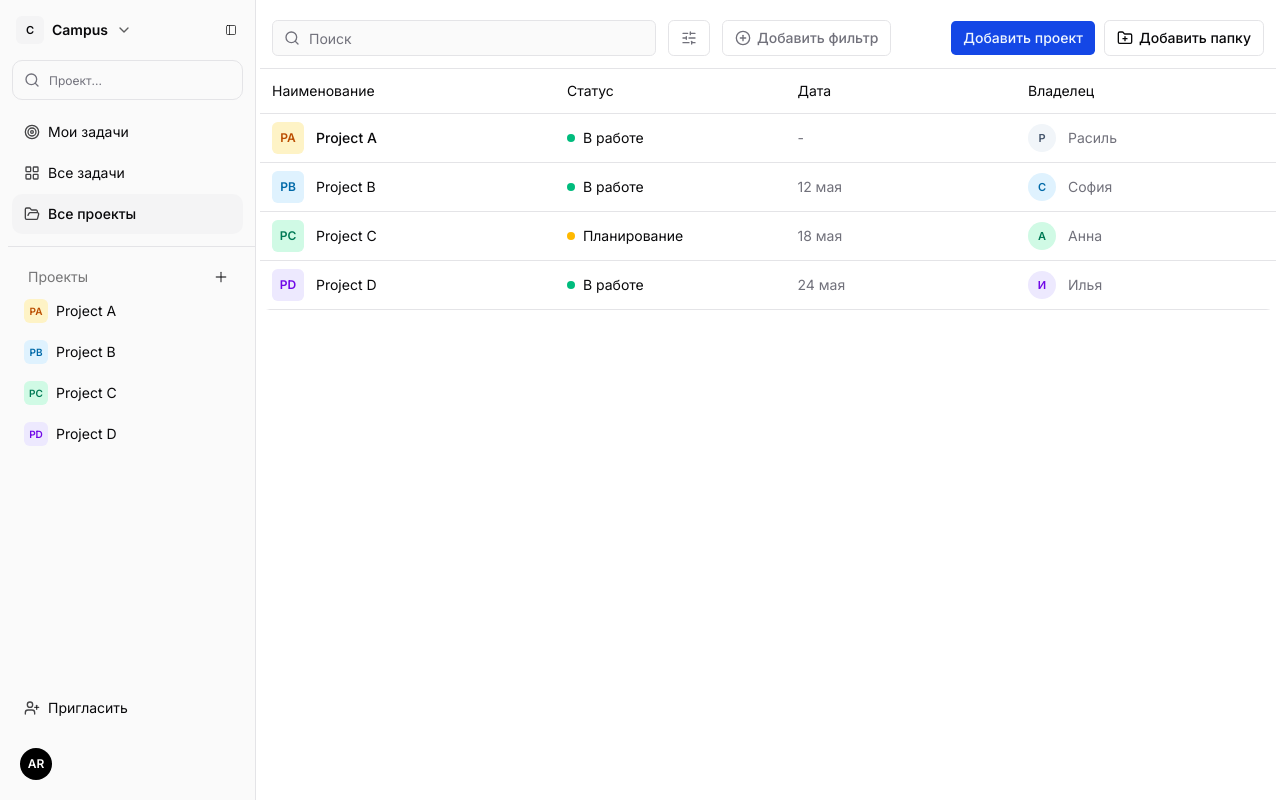
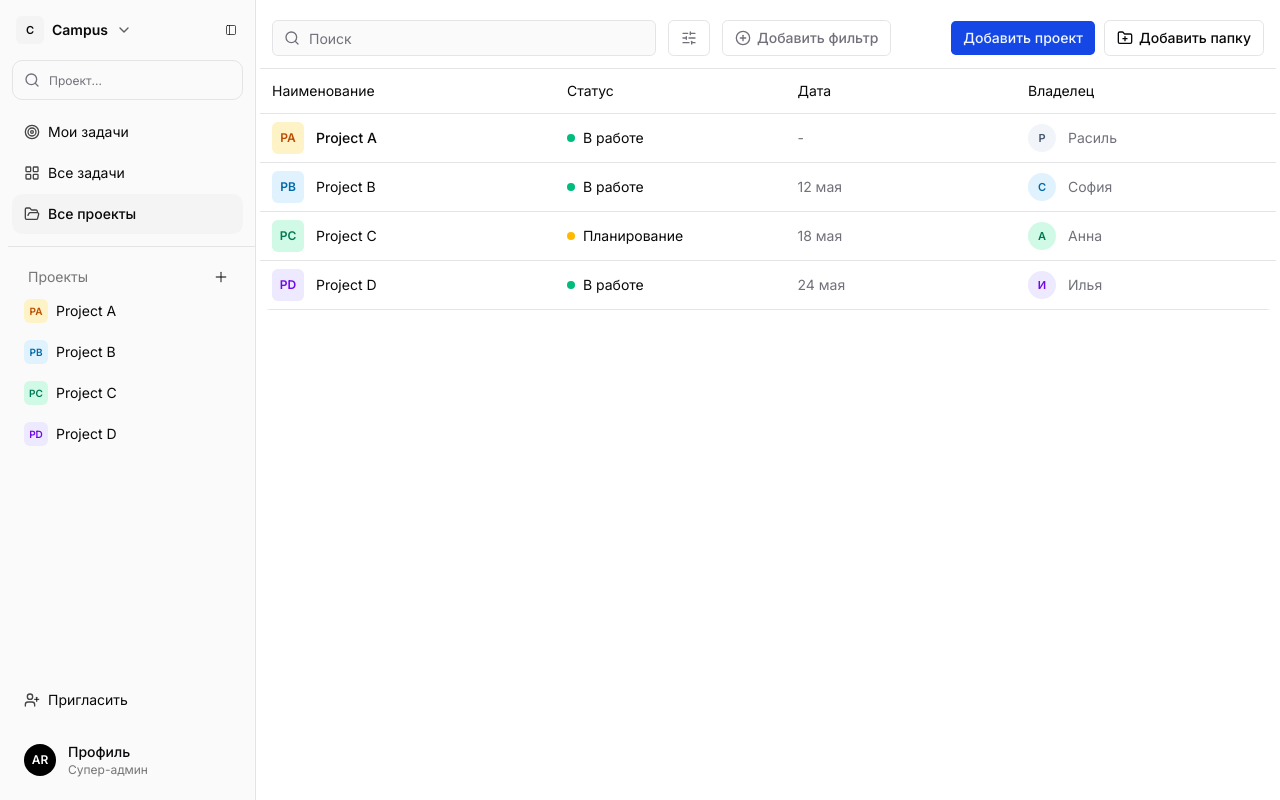
Before and after one commit to itis-oris/ii-aigiz-tulybaev-11-403, a Next.js app in the folder frontend/: page /all-projects in a window 1280 px wide. Built offline with nearby package versions, Linux system fonts and the light colour scheme.

Commit message:
fix: update sidebar

```diff
--- a/frontend/widgets/app-sidebar/ui/sidebar-profile-menu.tsx
+++ b/frontend/widgets/app-sidebar/ui/sidebar-profile-menu.tsx
@@ -109,11 +109,19 @@ function SidebarProfileMenuContent({
                 onClick={() => setIsOpen((open) => !open)}
                 aria-expanded={isOpen}
                 aria-label="Открыть меню профиля"
-                className="flex size-10 cursor-pointer items-center justify-center rounded-full transition-colors hover:bg-sidebar-accent"
+                className="flex w-full cursor-pointer items-center gap-3 rounded-xl px-2 py-1.5 text-left transition-colors hover:bg-sidebar-accent"
             >
                 <Avatar size="md" className="bg-black text-white">
                     {initials}
                 </Avatar>
+                <div className="min-w-0 flex-1 group-data-[collapsible=icon]:hidden">
+                    <div className="truncate text-sm font-medium text-sidebar-foreground">
+                        {label}
+                    </div>
+                    <div className="truncate text-xs text-sidebar-foreground/55">
+                        Супер-админ
+                    </div>
+                </div>
                 <span className="sr-only">
                     {isOpen ? 'Закрыть меню профиля' : 'Открыть меню профиля'}
                 </span>
```
